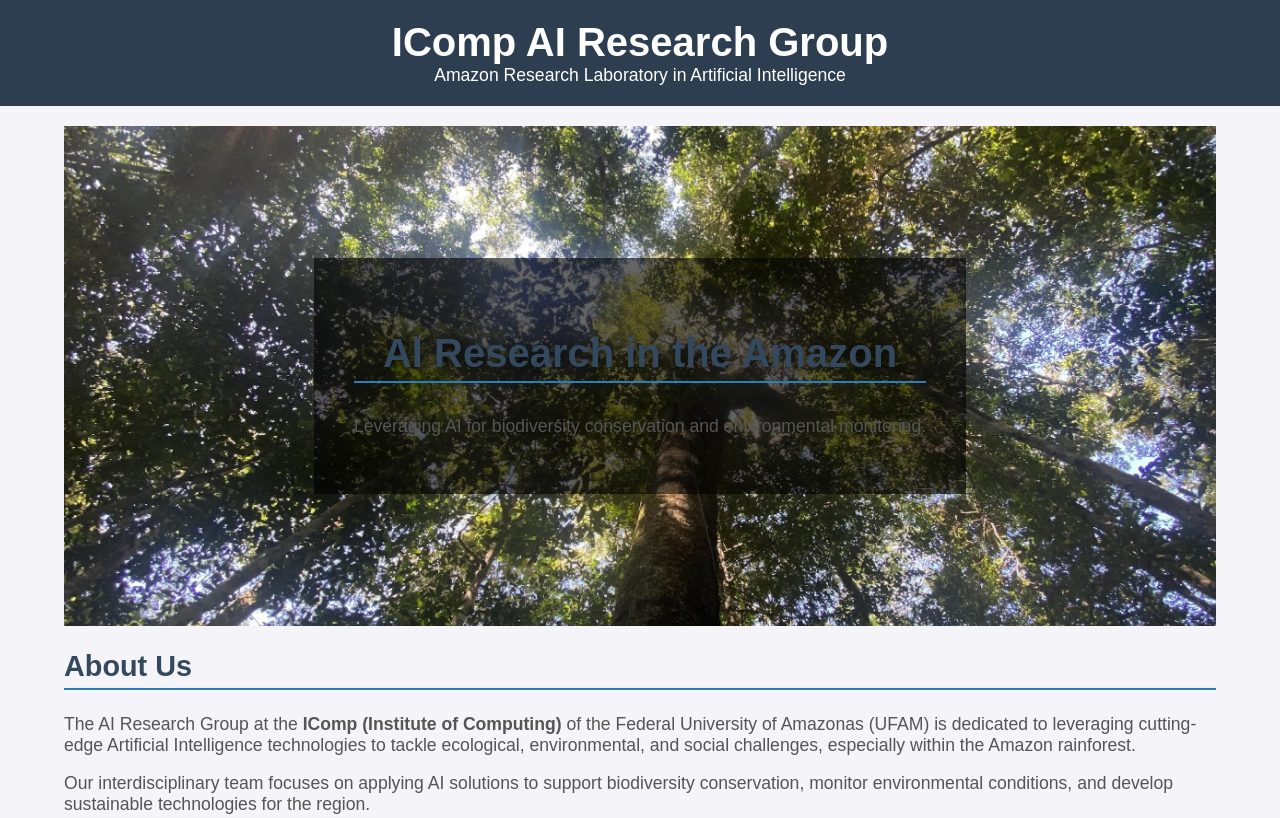
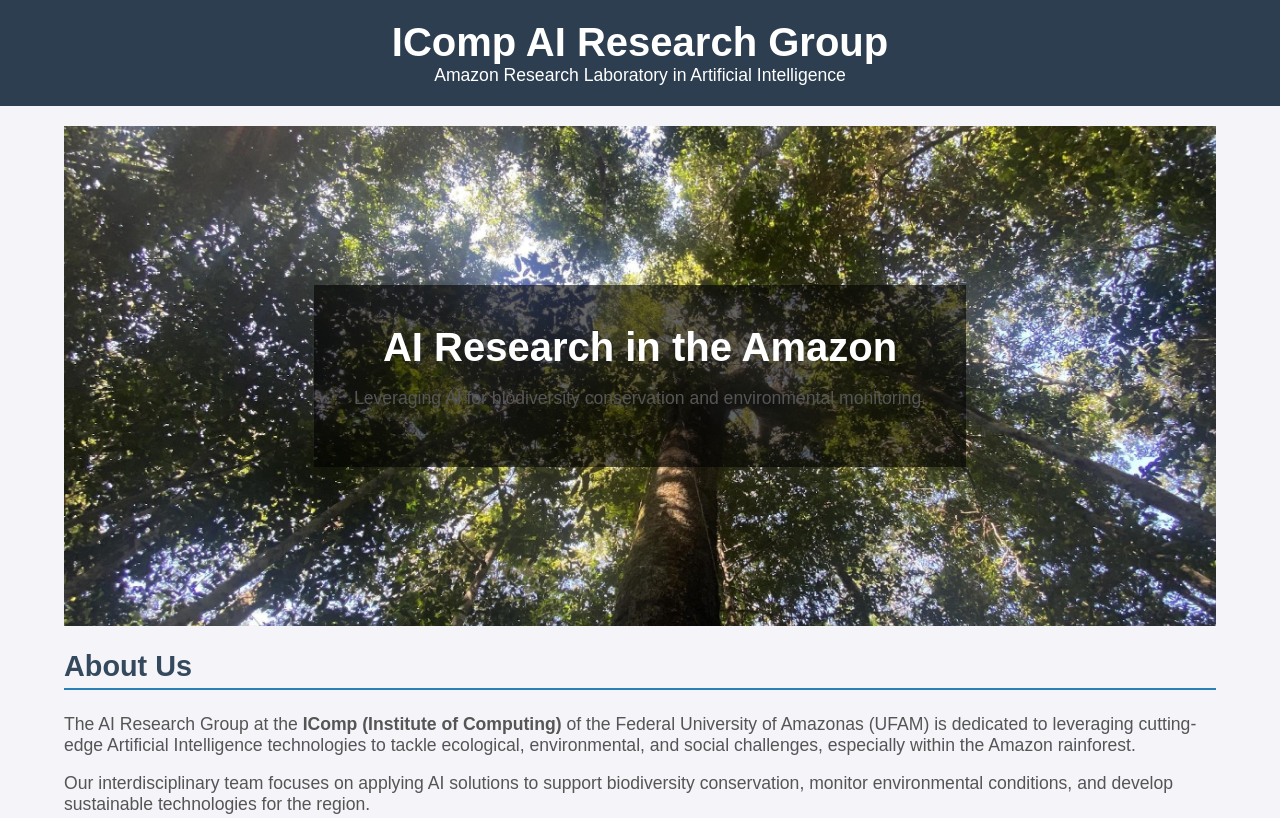
Before and after one commit to lapiam/lapiam.github.io, a plain HTML site: page index.html in a window 1280 px wide. Shown: the top 818 px of the page. Drawn offline with Linux system fonts and the light colour scheme.

Commit message:
Update index.html

```diff
--- a/index.html
+++ b/index.html
@@ -95,7 +95,7 @@
 <div class="container">
     <section class="background-section">
         <div class="section-content">
-            <h2>AI Research in the Amazon</h2>
+            <h1>AI Research in the Amazon</h1>
             <p>Leveraging AI for biodiversity conservation and environmental monitoring.</p>
         </div>
     </section>
```
